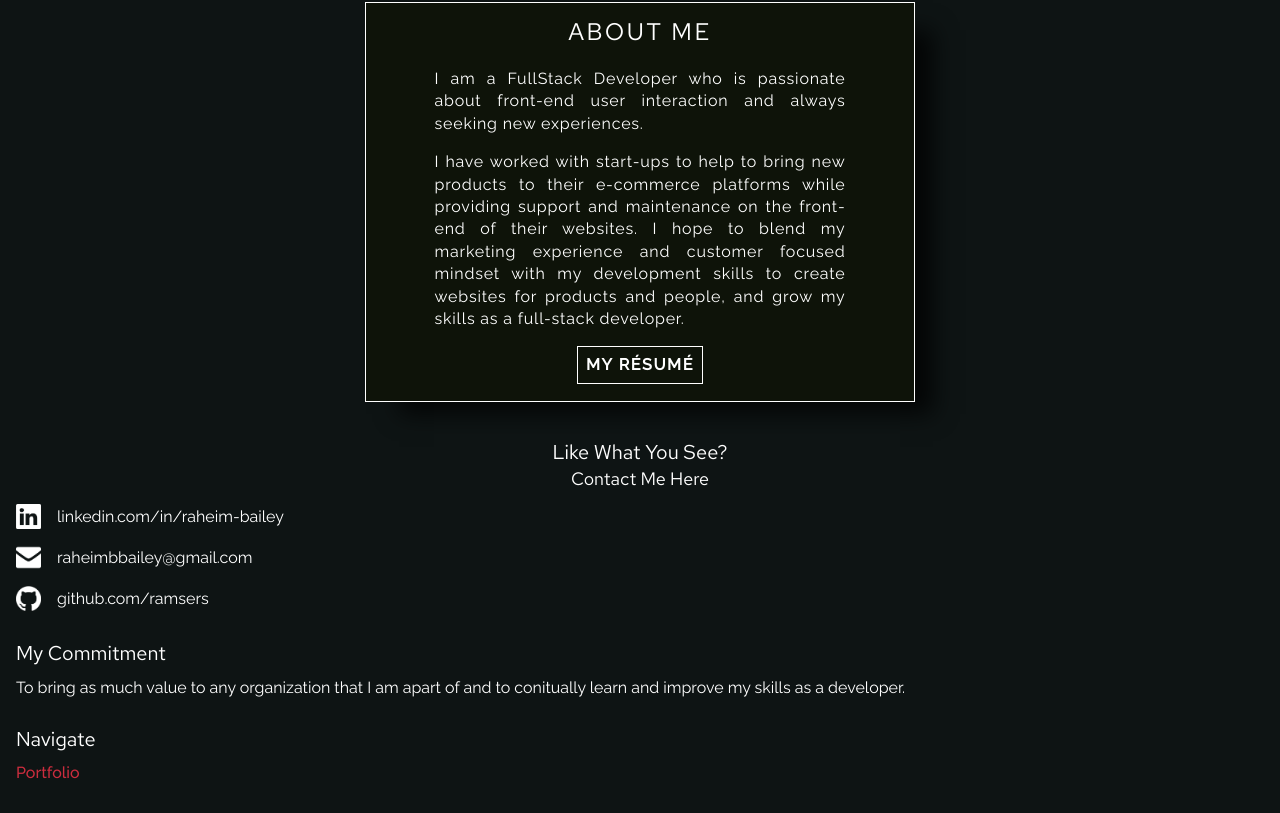
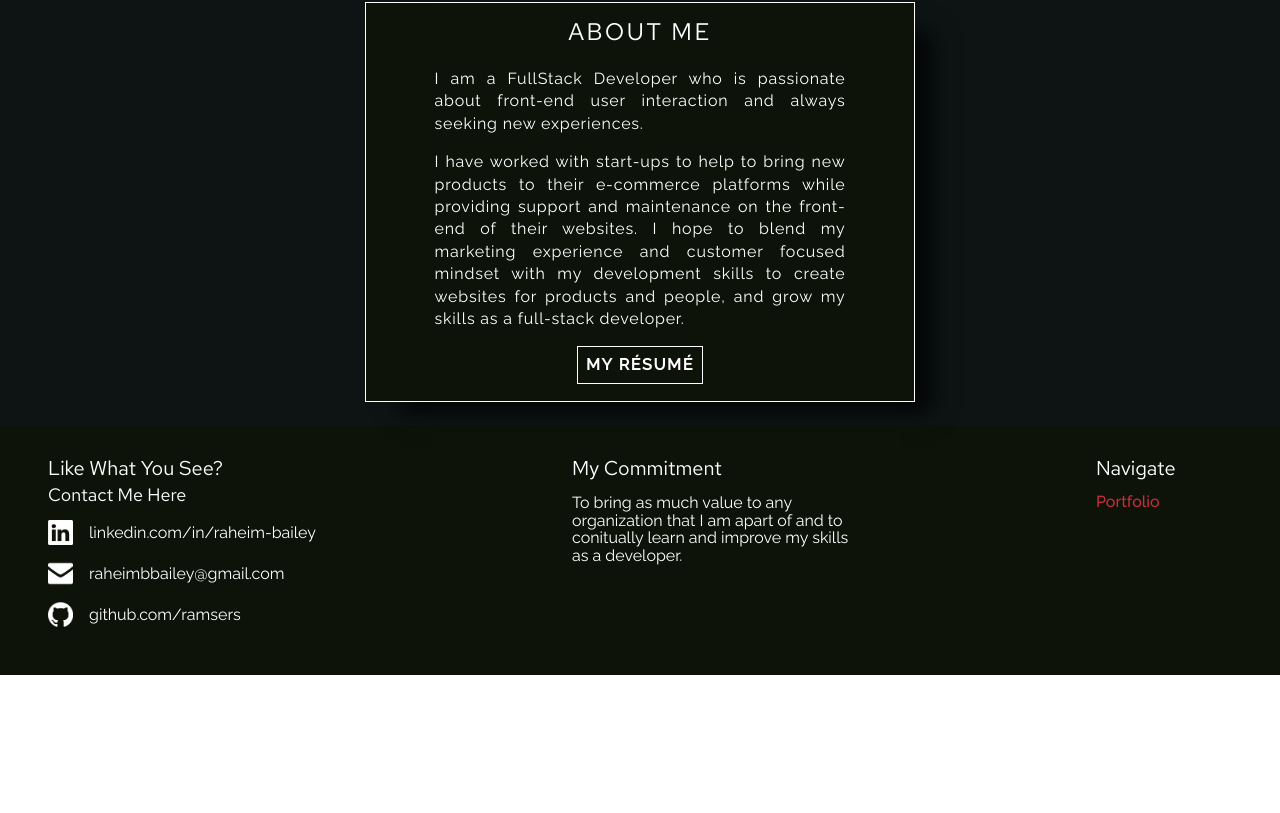
Before and after one commit to ramsers/portfolio-2, a React (Create React App) app: page / in a window 1280 px wide. Shown: the part 2747-3560 px from the top of the page. After the commit the page ends 3422 px from the top, so only its background shows below. Built offline with nearby package versions, Linux system fonts and the light colour scheme; a web font is replaced by a local one.

Commit message:
add contact mobile and tablet styles

```diff
--- a/src/Contact/Contact.js
+++ b/src/Contact/Contact.js
@@ -10,7 +10,7 @@ const Contact = () => {
     return(
         <section className="contact">
             <div className="contact__ctn">
-                <div className="contact__social-ctn">
+                <div className="contact__social-ctn footer-ctn">
                     <div className="contact__social-head">
                         <h3 className="contact__social-title">Like What You See?</h3>
                         <p className="contact__social-text">Contact Me Here</p>
@@ -29,14 +29,14 @@ const Contact = () => {
                     </div>
                 </div>
 
-                <div className="contact__commit">
+                <div className="contact__commit footer-ctn">
                     <h4 className="contact__commit-title">My Commitment</h4>
                     <p className="contact__commit-msg">To bring as much value to any organization that I am
                         apart of and to conitually learn and improve my skills as a developer.
                     </p>
                 </div>
 
-                <div className="contact__navigate">
+                <div className="contact__navigate footer-ctn">
                     <h4 className="contact__navigate-title">Navigate</h4>
                     <BrowserRouter>
                         <NavLink className="contact__link" to='/#projects'>Portfolio</NavLink>
--- a/src/Contact/Contact.scss
+++ b/src/Contact/Contact.scss
@@ -2,9 +2,20 @@
 
 .contact {
     height: 100%;
-    background-color: #0E1414;
+    background-color: #0e1309;
+    overflow-x: hidden;
     &__ctn {
         padding: $rem-16 $rem-16 0 $rem-16;
+        @include tablet {
+            @include flex(row, space-between, "");
+            padding: $rem-16 $rem-32 0 $rem-32;
+        }
+        @include desktop-small {
+            padding: $rem-32 $rem-48 0 $rem-48;
+        }
+        @include desktop {
+            padding: $rem-32 $rem-48 0 $rem-48;
+        }
     }
     &__social-ctn {
         margin-bottom: $rem-32;
@@ -15,6 +26,9 @@
     }
     &__social-head {
         text-align: center;
+        @include tablet {
+            text-align: left;
+        }
     }
     &__social-title {
         font-size: $rem-20;
@@ -66,3 +80,17 @@
         font-weight: 500;
     }
 }
+
+.footer-ctn {
+    @include tablet {
+        // @include flex(column, "", center);
+        width: 25%;
+        margin-right: -5rem;
+    }
+    @include desktop-small {
+        margin-right: -10rem;
+    }
+    @include desktop {
+        margin-right: -10rem;
+    }
+}
```
